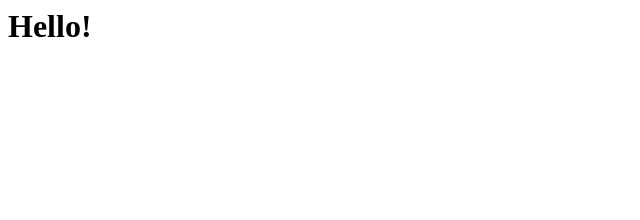
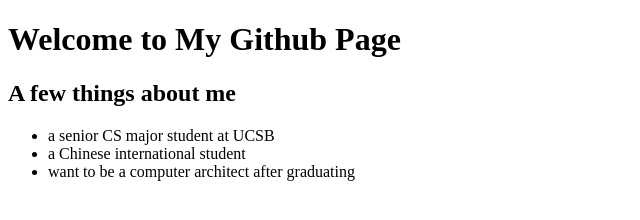
Before and after one commit to jyan840/CS291-Project0, a plain HTML site: page index.html in a window 1280 px wide. Shown: the whole page, without its empty margins (0-640 px from the left). Drawn offline with Linux system fonts and the light colour scheme.

Commit message:
Add more contents to index.html

```diff
--- a/index.html
+++ b/index.html
@@ -1 +1,19 @@
-<h1>Hello!</h1>
+<!DOCTYPE html>
+<html lang="en">
+<head>
+    <meta charset="UTF-8">
+    <meta name="viewport" content="width=device-width, initial-scale=1.0">
+    <title>Katz(Jin) Yan</title>
+    <link rel="stylesheet" href="style.css"> <!-- Link to external CSS -->
+</head>
+<body>
+    <h1> Welcome to My Github Page </h1>
+    <h2>A few things about me </h2>
+    <ul>
+        <li> a senior CS major student at UCSB </li>
+        <li> a Chinese international student </li>
+        <li> want to be a computer architect after graduating</li>
+    </ul>
+    <!-- More content goes here -->
+</body>
+</html>
```
